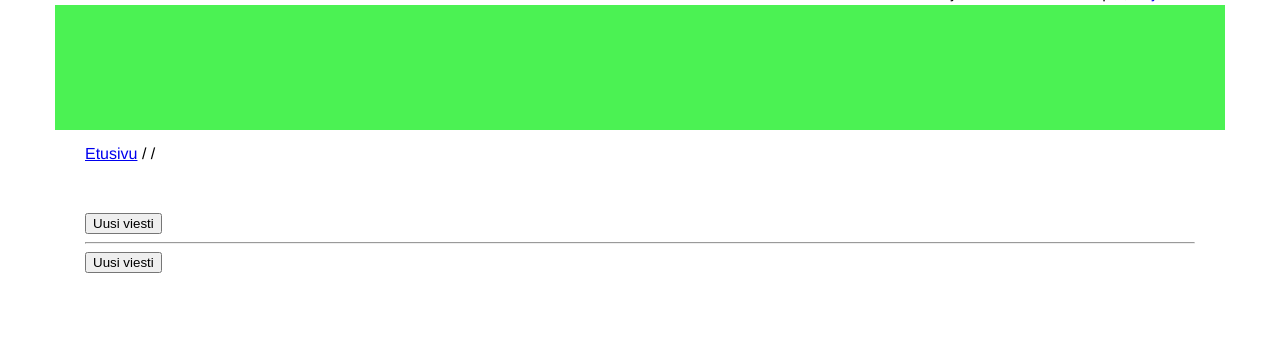
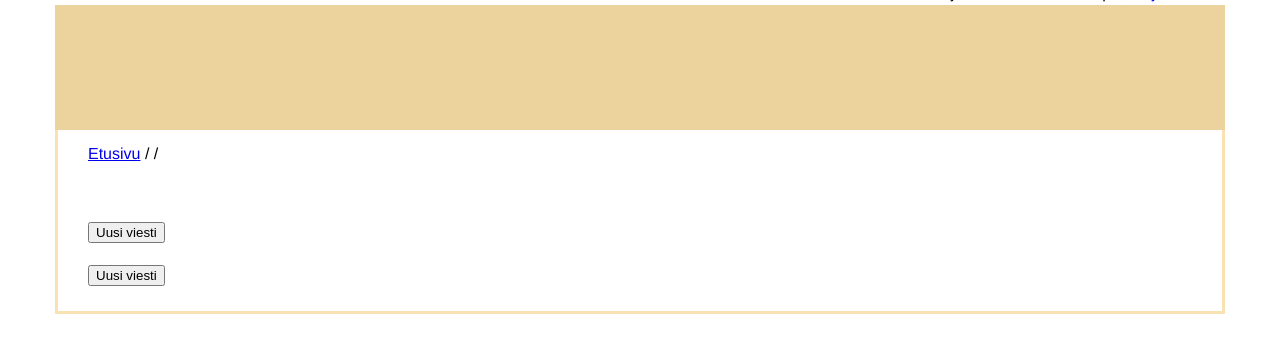
Before and after one commit to tunturikiuru/Tietokannat-ja-web-ohjelmointi, a Flask app: template templates/topic.html in a window 1280 px wide. Shown: the part 41-394 px from the top of the page. Run offline with Flask 3, Linux system fonts and the light colour scheme; the template is opened without the code that fills it, so the values that code supplies are empty; the visitor is signed in with stand-in values (Sample User, id 1).

Commit message:
topic.html finished (almost?)

```diff
--- a/database_functions.py
+++ b/database_functions.py
@@ -151,7 +151,7 @@ def fetch_topics(id):
     return topics
 
 def fetch_messages(topic_id):
-    sql = "SELECT message, time FROM messages WHERE topic_id=:topic_id ORDER BY time"
+    sql = "SELECT message, sender, time FROM messages WHERE topic_id=:topic_id ORDER BY time"
     result = db.session.execute(text(sql), {"topic_id":topic_id})
     messages = result.fetchall()
     return messages
--- a/static/css/styles.css
+++ b/static/css/styles.css
@@ -4,6 +4,9 @@ body {
     height: 200px;
     font-family: 'Helvetica', 'Arial', sans-serif;
     margin-top: 25px;
+}
+button {
+    margin: 5px 0px
 }
 h1 {
     font-size: 2.5em;
@@ -14,14 +17,19 @@ h2 {
     margin: 0px;
 }
 h3 {
-    font-size: 2em;
+    font-size: 1.5em;
 }
 .banner {
-    background-color: rgb(75, 242, 83);
+    background-color: #ecd29c;
     padding: 50px 50px 75px;
 }
 .content {
-    margin: 15px 30px 15px;
+    border-left: 3px solid #f9e1b1;
+    border-right: 3px solid #f9e1b1;
+    border-bottom: 3px solid #f9e1b1;
+    padding: 15px 30px 20px;
+    margin-bottom: 50px;
+    /*margin: 15px 30px 50px;*/
 }
 .error_message {
     color: red;
@@ -35,9 +43,54 @@ h3 {
 
     float: right;
 }
+.message {
+    display: flex;
+    border:2px solid #cbcbcb;
+    margin-top: 5px;
+    border-radius: 5px;
+}
+.messages {
+
+}
+.message-header {
+    font-size: 0.8em;
+    color: #cbcbcb;
+    height: 24px;
+}
+.message-header button {
+        float: right;
+    }
+.message-left {
+    background-color: #ededed;
+    width: 170px;
+    padding-top: 25px;
+    text-align: center;
+    border-right: 2px solid #cbcbcb;
+    flex-shrink: 0;
+}
+.message-right {
+    flex-grow: 1;
+    padding: 8px 10px;
+}
+.message-right hr {
+    color: #cbcbcb;
+    border-style: none none dotted;
+}
+.message-right p {
+    white-space: pre-line;
+}
+.message-time {
+    padding-top: 5px;
+}
 .path {
-    margin: 15px 30px 15px;
+    border-left: 3px solid #f9e1b1;
+    border-right: 3px solid #f9e1b1;
+    padding: 15px 30px 15px;
+    /*margin: 15px 30px 15px;*/
 }
 .settings {
     float: left;
 }
+#bottom_button {
+    margin-top: 17px;
+}
--- a/templates/topic.html
+++ b/templates/topic.html
@@ -4,20 +4,32 @@
 {% endblock %}
 
 {% block content %}
-<h3>{{ topic[0] }}</h3><br>
-{% if session.get('username')%}
-<a href="/topic/{{ topic[1] }}/new_message/"> <button>Uusi viesti</button></a>
-<hr>
-{% endif %}
-{% for message in messages %}
-Kirjoittaja XXX, {{message[1].strftime("%Y-%m-%d %H:%M:%S")}}<br>
-{{ message[0] }} <br>
-{% if session.get('username')%}
-<a href="/topic/{{ topic[1] }}/new_message/"><button>Vastaa viestiin</button></a><br>
-{% endif %}
-<hr>
-{% endfor %}
+<h3>{{ topic[0] }}</h3>
 {% if session.get('username')%}
 <a href="/topic/{{ topic[1] }}/new_message/"> <button>Uusi viesti</button></a>
 {% endif %}
+<div class="messages">
+    {% for message in messages %}
+    <section class="message">
+        <div class="message-left">
+            {{ message[1]}}
+        </div>
+        <div class="message-right">
+            <div class="message-header">
+                {% if session.get('username')%}
+                <a href="/topic/{{ topic[1] }}/new_message/"><button>Lainaa</button></a>
+                {% endif %}
+                <div class="message-time">
+                    {{message[2].strftime("%d.%m.%Y, %H:%M")}}
+                </div>
+            </div>
+            <hr>
+            <p>{{ message[0] }} </p>
+        </div>
+    </section>
+    {% endfor %}
+</div>
+{% if session.get('username')%}
+<a href="/topic/{{ topic[1] }}/new_message/"> <button id="bottom_button">Uusi viesti</button></a>
+{% endif %}
 {% endblock %}
```
